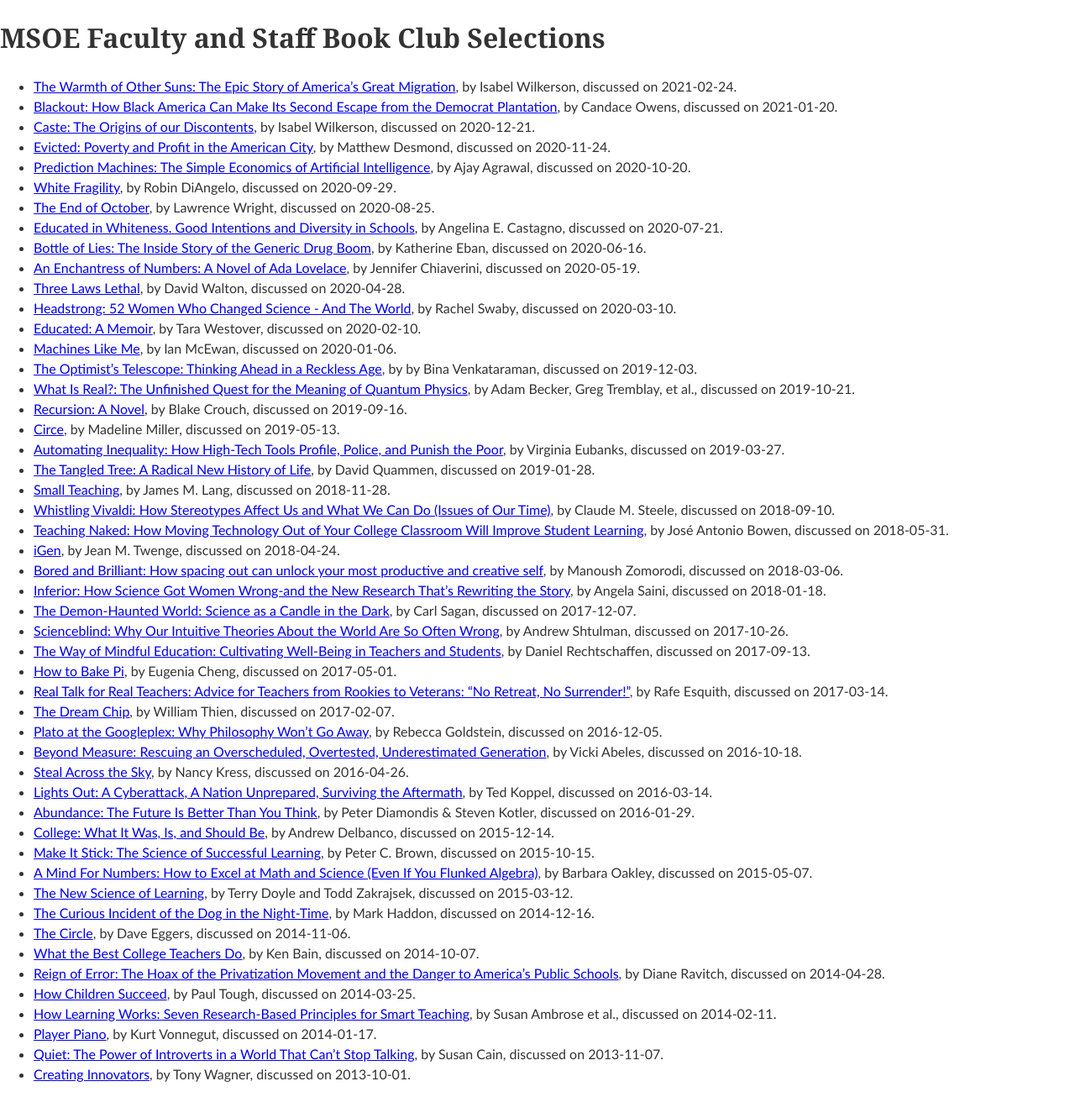
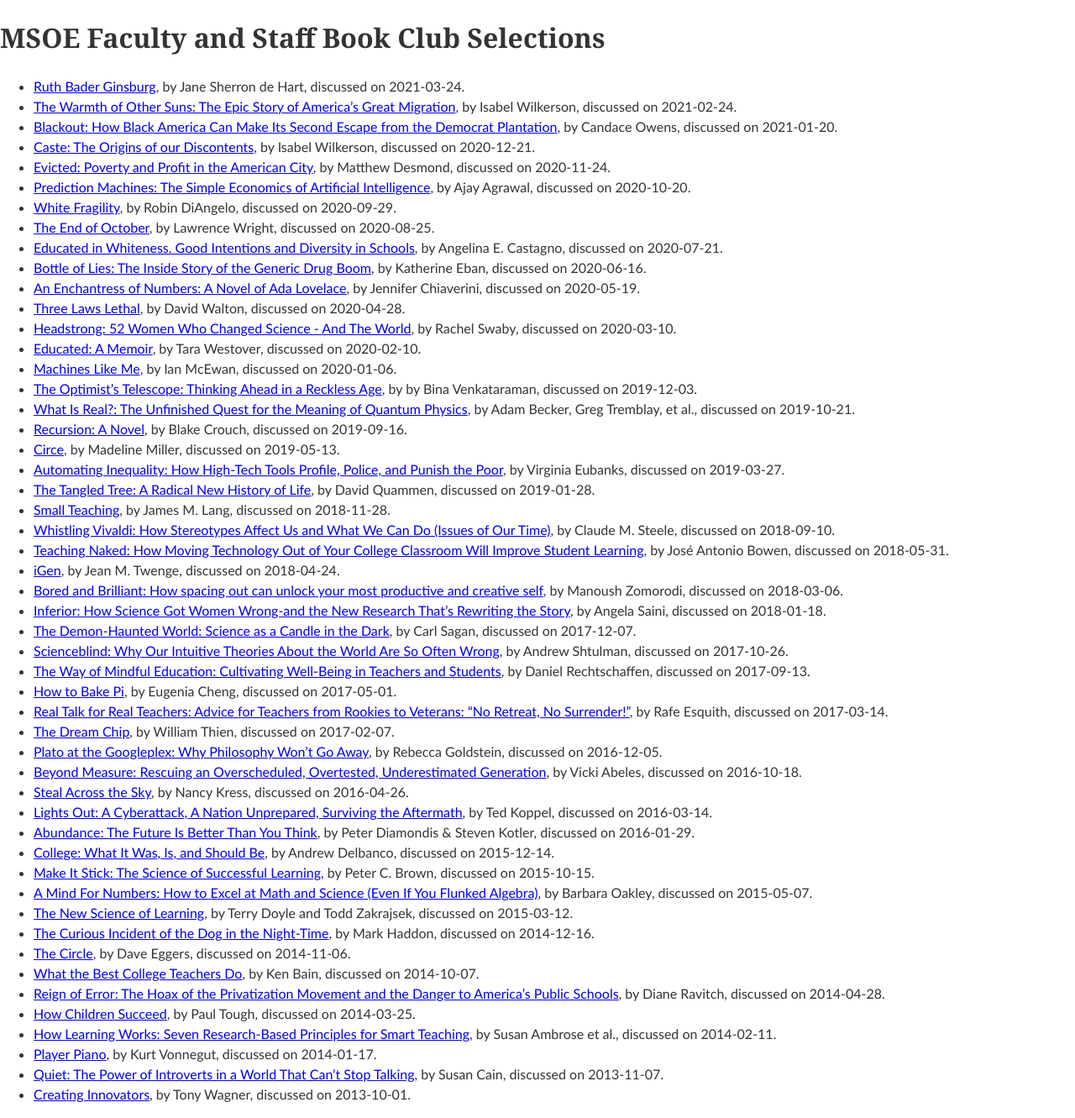
Before and after one commit to edurant/edurant.github.io, a Jekyll site: the page built from misc/bookClub.md, in a window 1280 px wide. Shown: the whole page at 84% size. Built offline with Jekyll 4.4.1, drawn with Linux system fonts in a browser that asks for light colours; our own code applies the rules of GitHub Pages for plain Markdown files; before the commit the page ends 1307 px from its top, so only the background shows below that.

Commit message:
3/21 msoe book club

```diff
--- a/misc/bookClub.md
+++ b/misc/bookClub.md
@@ -1,8 +1,9 @@
 ---
 title: "MSOE Faculty and Staff Book Club Selections"
-date: 2020-12-07 14:08:30 -0600
+date: 2021-01-14 16:44:30 -0600
 ---
 
+* [Ruth Bader Ginsburg](https://bookshop.org/books/ruth-bader-ginsburg-a-life/9781984897831), by Jane Sherron de Hart, discussed on 2021-03-24.
 * [The Warmth of Other Suns: The Epic Story of America's Great Migration](https://bookshop.org/books/the-warmth-of-other-suns-the-epic-story-of-america-s-great-migration/9780679763888), by Isabel Wilkerson, discussed on 2021-02-24.
 * [Blackout: How Black America Can Make Its Second Escape from the Democrat Plantation](https://bookshop.org/books/blackout-how-black-america-can-make-its-second-escape-from-the-democrat-plantation/9781982133276), by Candace Owens, discussed on 2021-01-20.
 * [Caste: The Origins of our Discontents](https://bookshop.org/books/caste-oprah-s-book-club-the-origins-of-our-discontents/9780593230251/), by Isabel Wilkerson, discussed on 2020-12-21.
--- a/misc/mich-classes.html
+++ b/misc/mich-classes.html
@@ -319,7 +319,7 @@
 
 		<td align="right" x:num>1</td>
 
-		<td><a href="http://www.eecs.umich.edu/systems/eecs590.html">Introductory Seminar</a></td>
+		<td>Introductory Seminar</td>
 
 		<td><a href="http://www.eecs.umich.edu/~stephane/">Lafortune</a></td>
 
```
